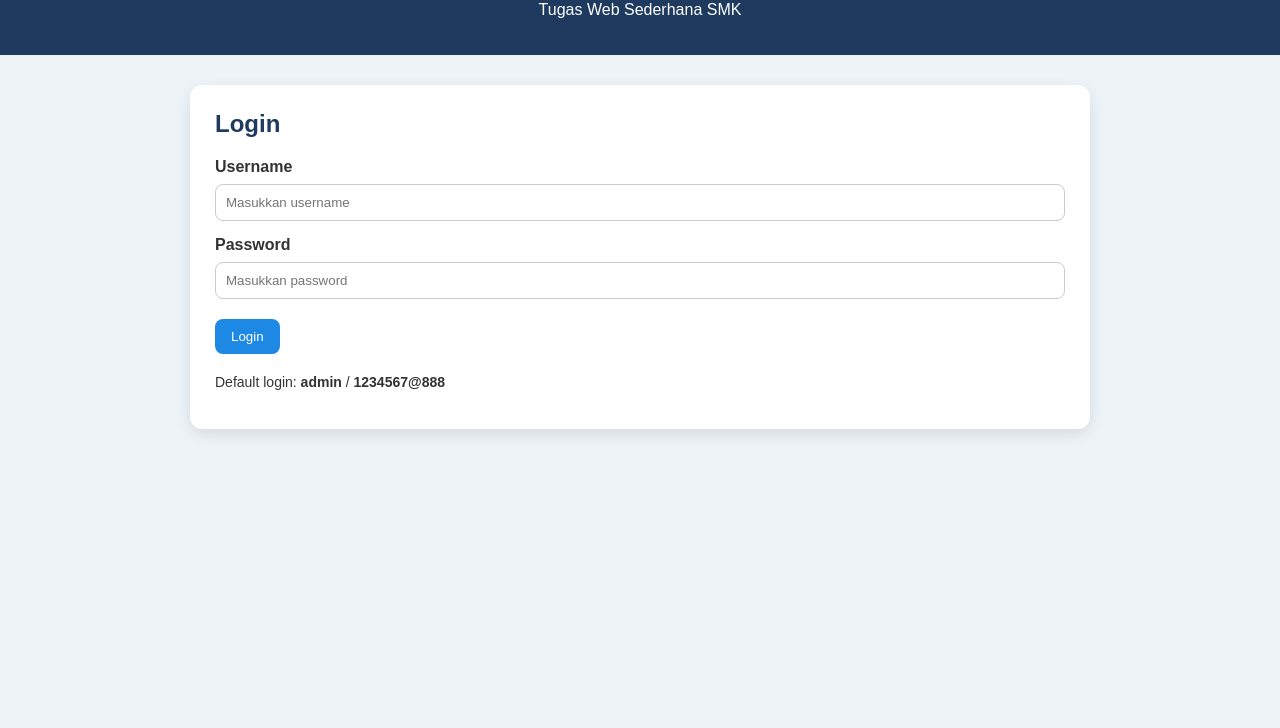
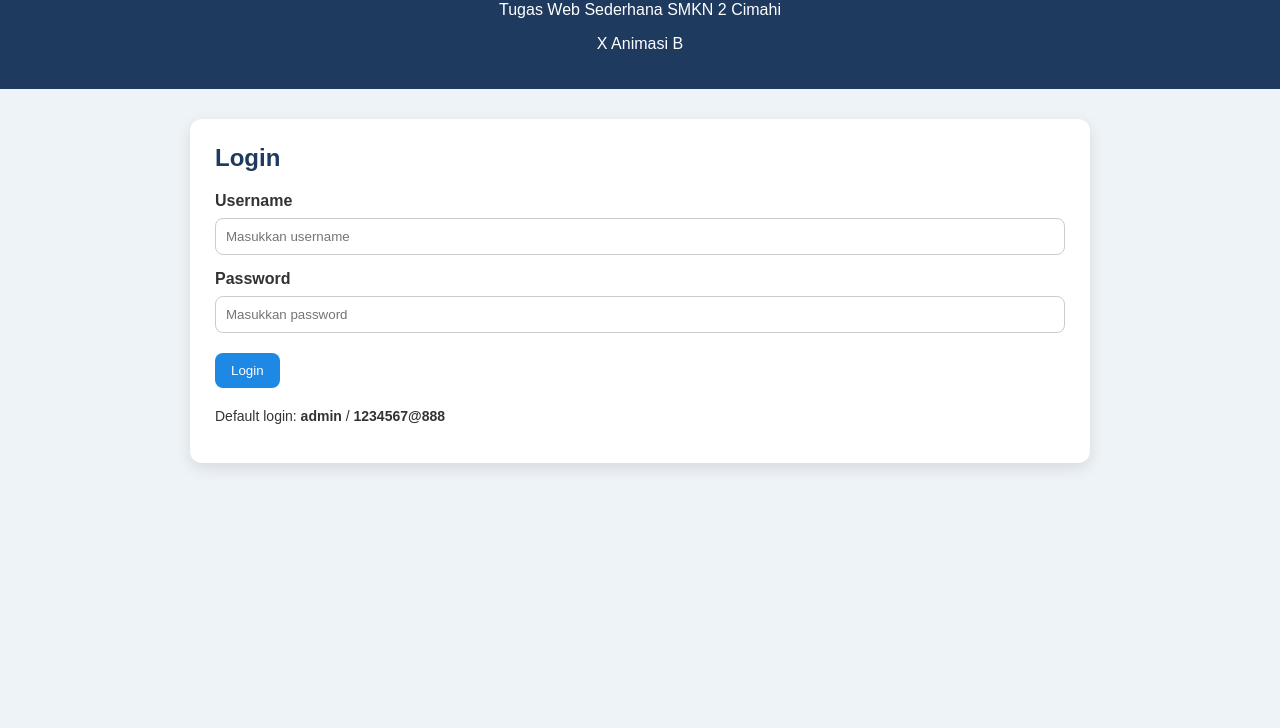
Before and after one commit to ayranathasya2009/website-profil-siswa, a plain HTML site: page index.html in a window 1280 px wide. Shown: the part 72-800 px from the top of the page. Drawn offline with Linux system fonts and the light colour scheme.

Commit message:
Update index.html

```diff
--- a/index.html
+++ b/index.html
@@ -136,7 +136,8 @@
 
   <div class="header">
     <h1>Website Profil Siswa</h1>
-    <p>Tugas Web Sederhana SMK</p>
+    <p>Tugas Web Sederhana SMKN 2 Cimahi</p>
+    <p>X Animasi B</p>
   </div>
 
   <div class="container">
@@ -261,8 +262,8 @@
       const defaultProfile = {
         nama: "Ayra Nathasya Firdaus",
         kelas: "X Animasi B",
-        jurusan: "Animasi0",
-        alamat: "Komplek Griya Asri Cahaya Cipageran Blok K No. 16, Cimahi",
+        jurusan: "Animasi",
+        alamat: "Komplek Griya Asri Cahaya Cipageran, Cimahi",
         sekolah: "SMK Negeri 2 Cimahi",
         alamatSekolah: "Jl. Kamarung KM. 1,5 No. 69, RT. 2 / RW. 5, Kelurahan Citeureup, Kecamatan Cimahi Utara, Kota Cimahi, Jawa Barat.",
         website: "https://smkn2cmi.sch.id/"
```
